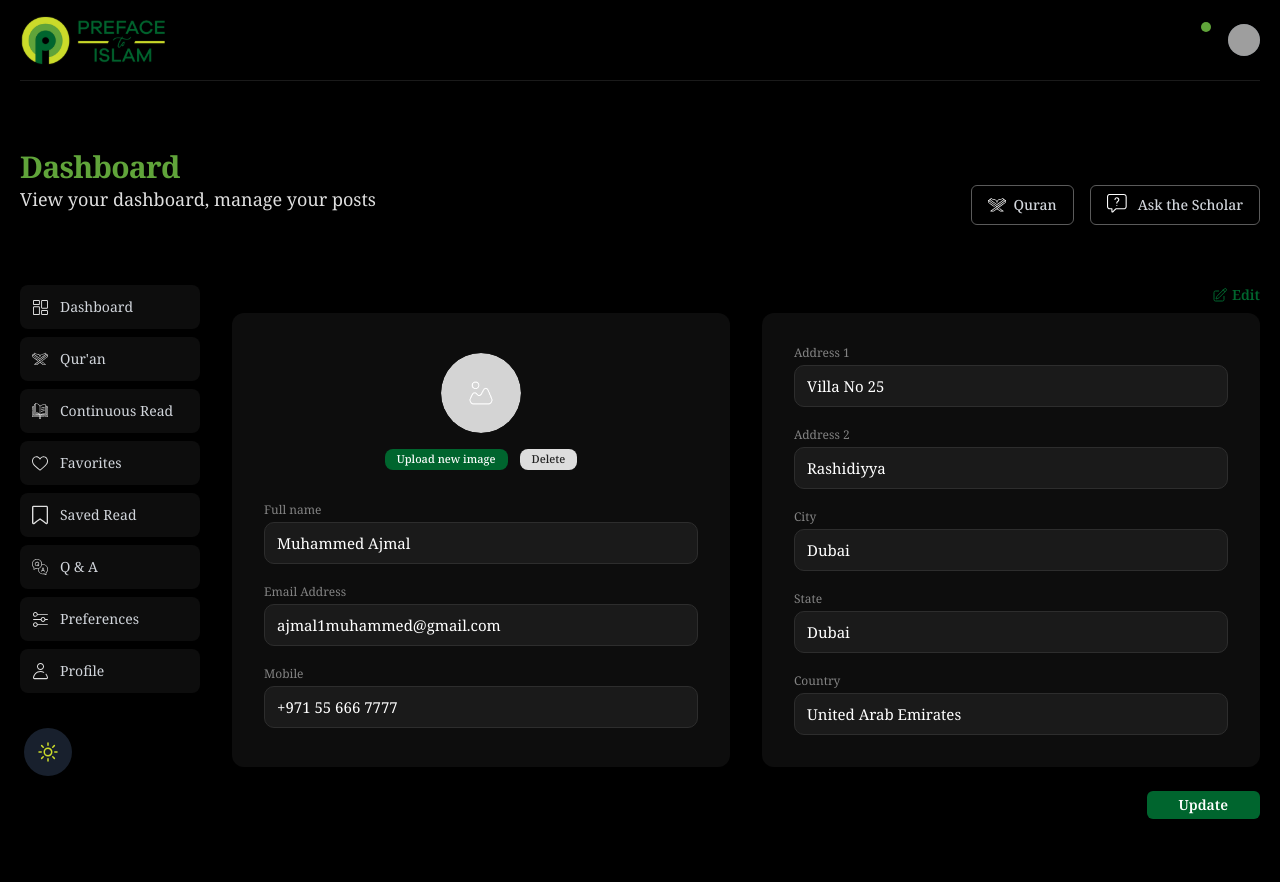
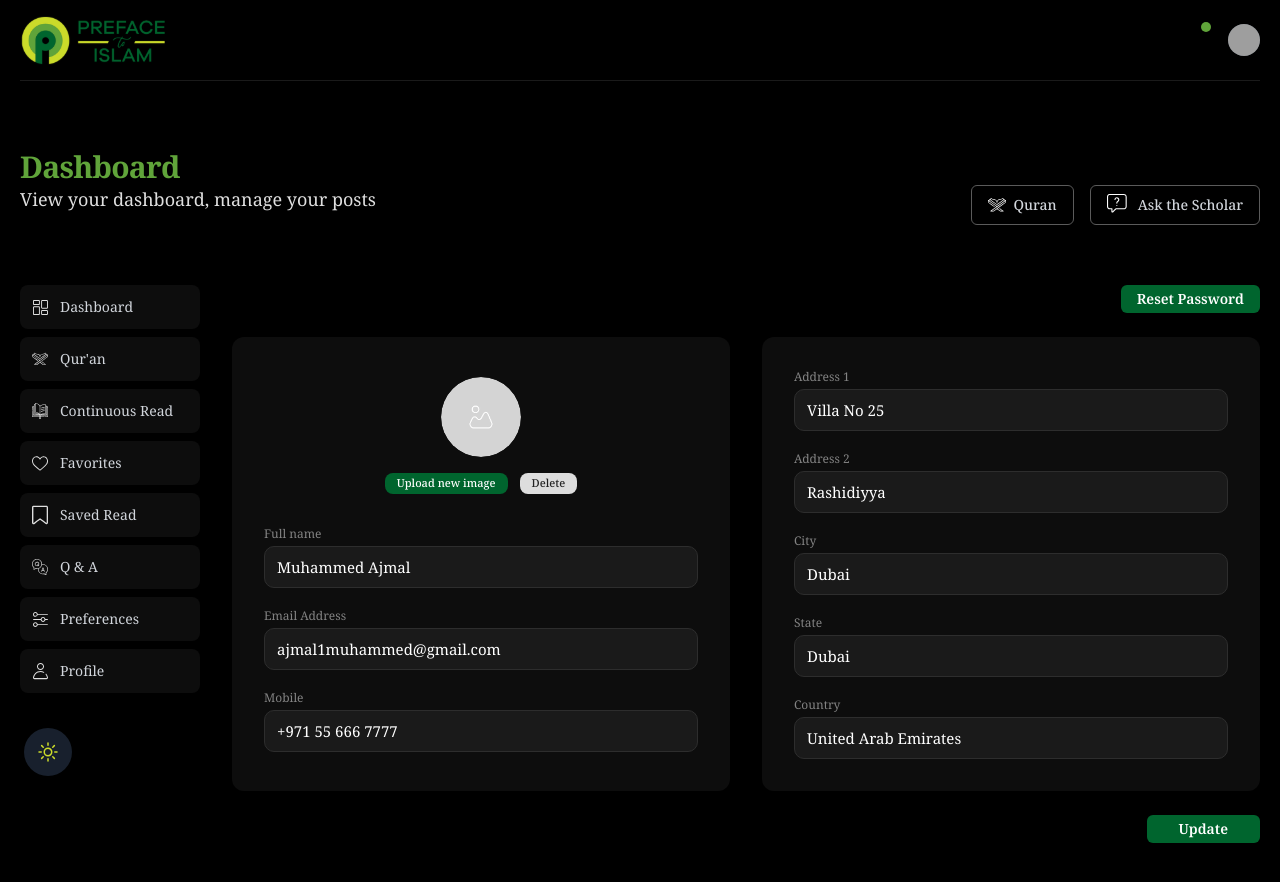
Before and after one commit to Safcodes-LLC/preface-next-static, a Next.js app: page /en/dashboard/profile/edit in a window 1280 px wide. Shown: the top 882 px of the page. Built offline with nearby package versions, Linux system fonts and the light colour scheme; grey boxes are pictures that could not be loaded; some icons are missing.

Commit message:
edit page data

```diff
--- a/src/app/[lang]/dashboard/profile/edit/page.tsx
+++ b/src/app/[lang]/dashboard/profile/edit/page.tsx
@@ -1,29 +1,15 @@
+import { getLoggedUser } from '@/utils/getServices'
 import Image from 'next/image'
-import Link from 'next/link'
 
-const Page = () => {
+const Page = async () => {
+
   return (
     <>
-      <Link
-        href="/dashboard/profile/edit"
-        className="flex items-center justify-end gap-1 pb-2 text-sm font-semibold text-[#00652E]"
-      >
-        <svg
-          xmlns="http://www.w3.org/2000/svg"
-          fill="none"
-          viewBox="0 0 24 24"
-          strokeWidth={1.5}
-          stroke="currentColor"
-          className="size-4"
-        >
-          <path
-            strokeLinecap="round"
-            strokeLinejoin="round"
-            d="m16.862 4.487 1.687-1.688a1.875 1.875 0 1 1 2.652 2.652L10.582 16.07a4.5 4.5 0 0 1-1.897 1.13L6 18l.8-2.685a4.5 4.5 0 0 1 1.13-1.897l8.932-8.931Zm0 0L19.5 7.125M18 14v4.75A2.25 2.25 0 0 1 15.75 21H5.25A2.25 2.25 0 0 1 3 18.75V8.25A2.25 2.25 0 0 1 5.25 6H10"
-          />
-        </svg>
-        Edit
-      </Link>
+      <div className="mb-[24px] flex justify-end">
+        <button className="rounded-[6px] bg-[#00652E] px-4 py-1 text-sm font-semibold text-[#FFFFFF]">
+          Reset Password
+        </button>
+      </div>
 
       <main className="grid grid-cols-1 gap-8 md:grid-cols-2">
         <section className="rounded-xl bg-white px-8 pt-10 pb-8 dark:bg-[#0D0D0D]">
@@ -159,6 +145,7 @@ const Page = () => {
           </form>
         </section>
       </main>
+
       <div className="mt-[24px] flex sm:justify-end">
         <button className="rounded-[6px] bg-[#00652E] px-8 py-1 text-sm font-semibold text-[#FFFFFF]">Update</button>
       </div>
```
